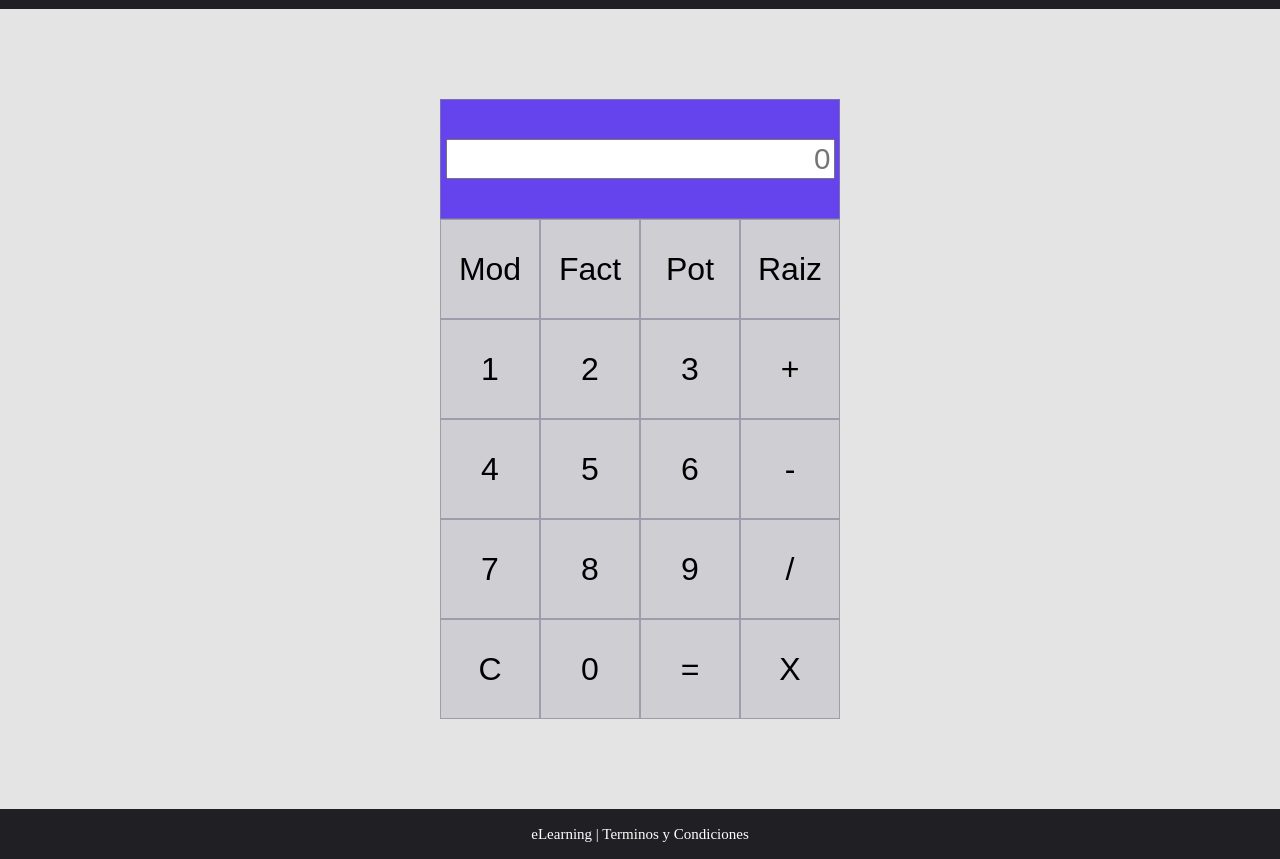
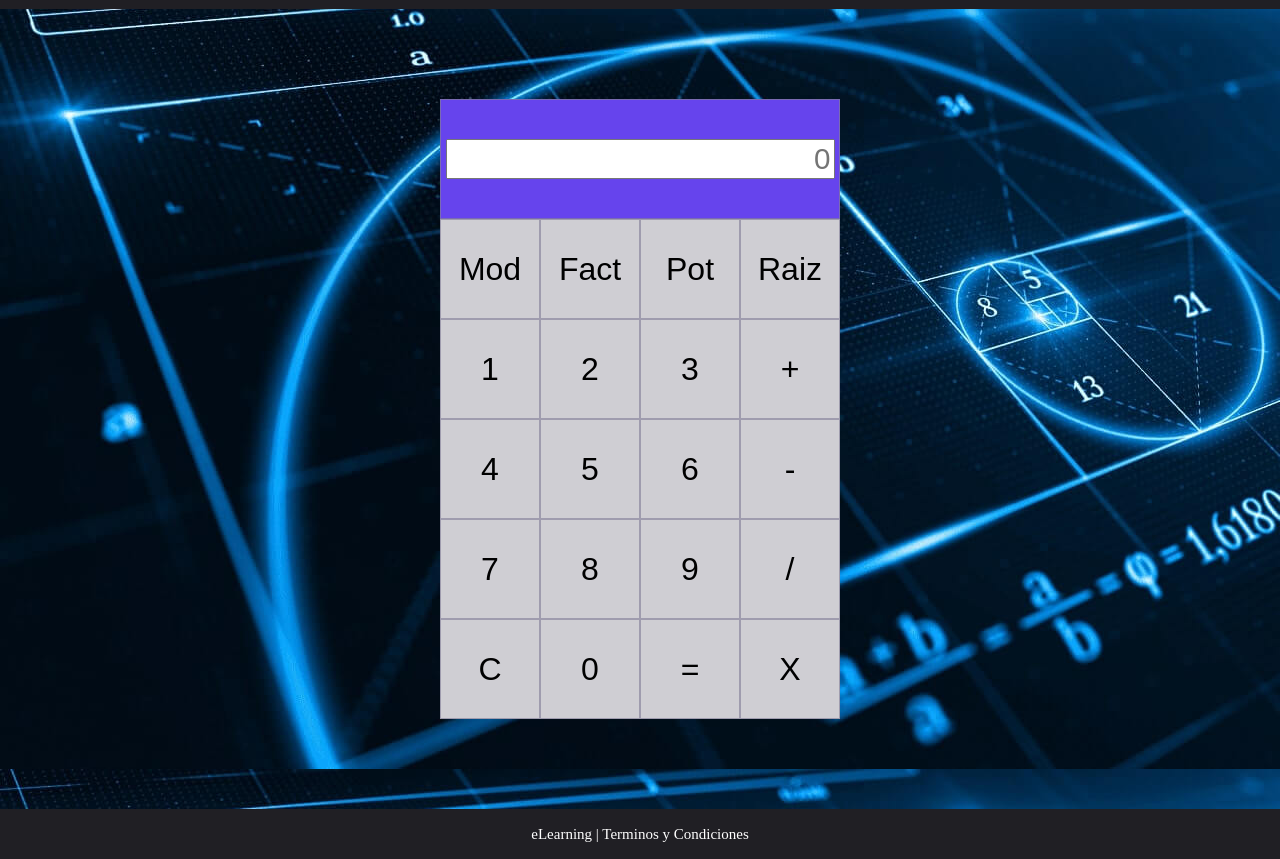
Before and after one commit to rcastaneda1491/Javascript-Functions, a plain HTML site: page calculadora/calculadora.html in a window 1280 px wide. Shown: the part 41-900 px from the top of the page. Drawn offline with Linux system fonts and the light colour scheme.

Commit message:
Add background

```diff
--- a/calculadora/calculadora.css
+++ b/calculadora/calculadora.css
@@ -1,6 +1,6 @@
 body {
   font-size: 20px;
-  background-color: #e4e4e4;
+  background-image: url("../img/fondo2.jpeg");
   margin: 0;
   padding: 0;
   box-sizing: border-box;
```
Also changed, not shown: img/down.png (deleted), img/fondo2.jpeg (added).
